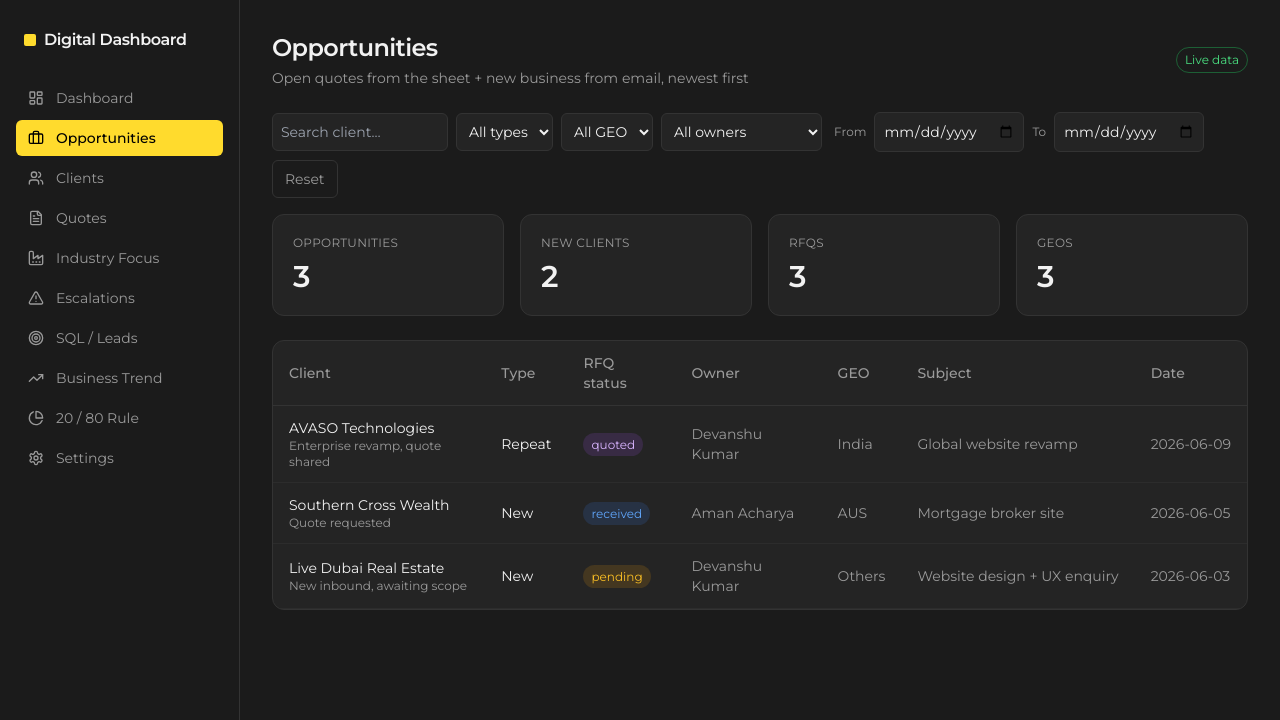
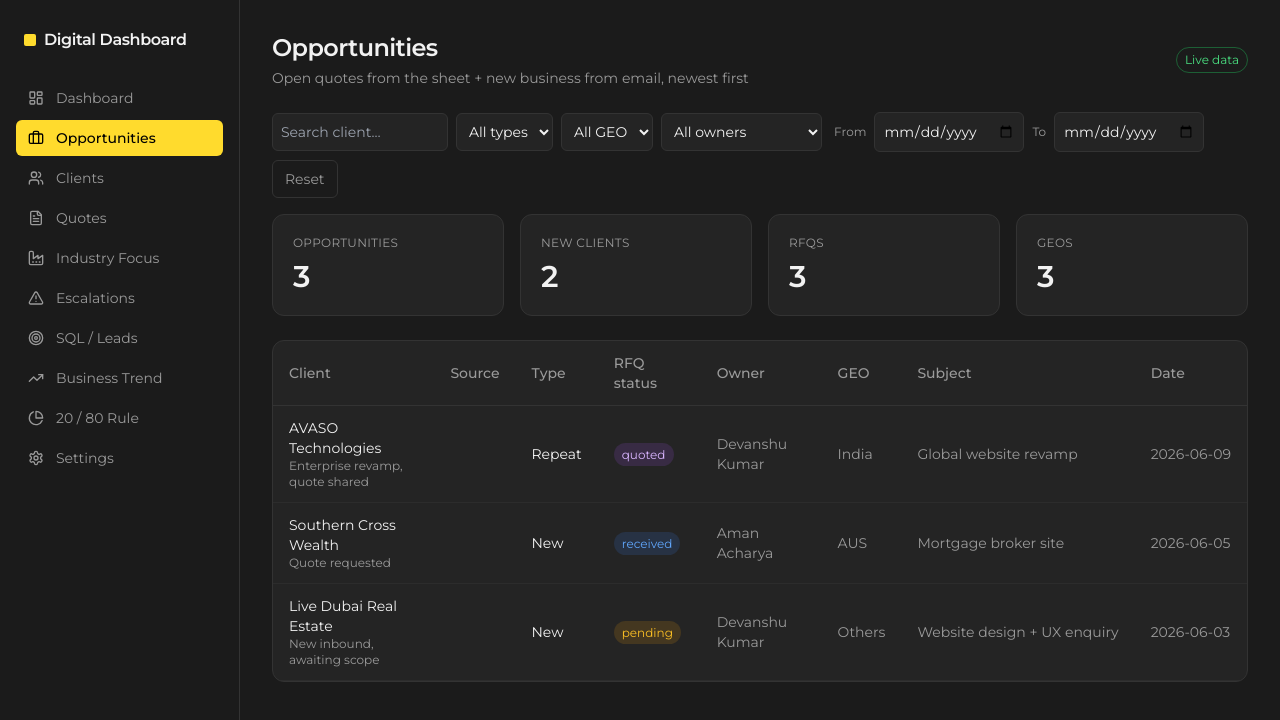
Before and after one commit to rahulkaushal21/Dashboard_2026_Digital, a Next.js app: page /opportunities in a window 1280 px wide. Shown: the top 720 px of the page. Built offline with nearby package versions, Linux system fonts and the light colour scheme; no server answers; the database is empty.

Commit message:
Add source column to opportunities table

```diff
--- a/app/opportunities/page.tsx
+++ b/app/opportunities/page.tsx
@@ -10,6 +10,9 @@ const badge = (s?: string) => {
   const map: Record<string, string> = { pending: 'bg-amber-500/15 text-amber-400', received: 'bg-blue-500/15 text-blue-400', quoted: 'bg-purple-500/15 text-purple-300', won: 'bg-green-500/15 text-green-400', lost: 'bg-red-500/15 text-red-400' }
   return map[(s || '').toLowerCase()] || 'bg-mav-line text-mav-muted'
 }
+const SRC_ORDER = ['spreadsheet', 'email']
+const srcTag = (s: string) => s === 'email' ? 'bg-blue-500/15 text-blue-400' : 'bg-green-500/15 text-green-400'
+const srcLabel = (s: string) => s === 'email' ? 'Email' : 'Sheet'
 
 export default function Opportunities() {
   const [all, setAll] = useState<Opportunity[]>([])
@@ -47,10 +50,11 @@ export default function Opportunities() {
       </div>
       <div className="bg-mav-panel border border-mav-line rounded-xl overflow-hidden">
         <table className="w-full text-sm">
-          <thead className="text-left text-mav-muted border-b border-mav-line"><tr>{['Client', 'Type', 'RFQ status', 'Owner', 'GEO', 'Subject', 'Date'].map(h => <th key={h} className="px-4 py-3 font-medium">{h}</th>)}</tr></thead>
+          <thead className="text-left text-mav-muted border-b border-mav-line"><tr>{['Client', 'Source', 'Type', 'RFQ status', 'Owner', 'GEO', 'Subject', 'Date'].map(h => <th key={h} className="px-4 py-3 font-medium">{h}</th>)}</tr></thead>
           <tbody>{o.map(x => (
             <tr key={x.id} className="border-b border-mav-line/60 hover:bg-mav-dark/40">
               <td className="px-4 py-3">{x.company_name}{x.summary && <div className="text-xs text-mav-muted">{x.summary.slice(0, 80)}</div>}</td>
+              <td className="px-4 py-3 whitespace-nowrap">{(x.sources || (x.source ? [x.source] : [])).slice().sort((a, b) => SRC_ORDER.indexOf(a) - SRC_ORDER.indexOf(b)).map(sr => <span key={sr} className={`text-xs px-2 py-1 rounded-full mr-1 ${srcTag(sr)}`}>{srcLabel(sr)}</span>)}</td>
               <td className="px-4 py-3">{x.is_new_client ? 'New' : 'Repeat'}</td>
               <td className="px-4 py-3"><span className={`text-xs px-2 py-1 rounded-full ${badge(x.rfq_status)}`}>{x.rfq_status || (x.rfq ? 'RFQ' : '—')}</span></td>
               <td className="px-4 py-3 text-mav-muted">{x.sales_person}</td>
```
